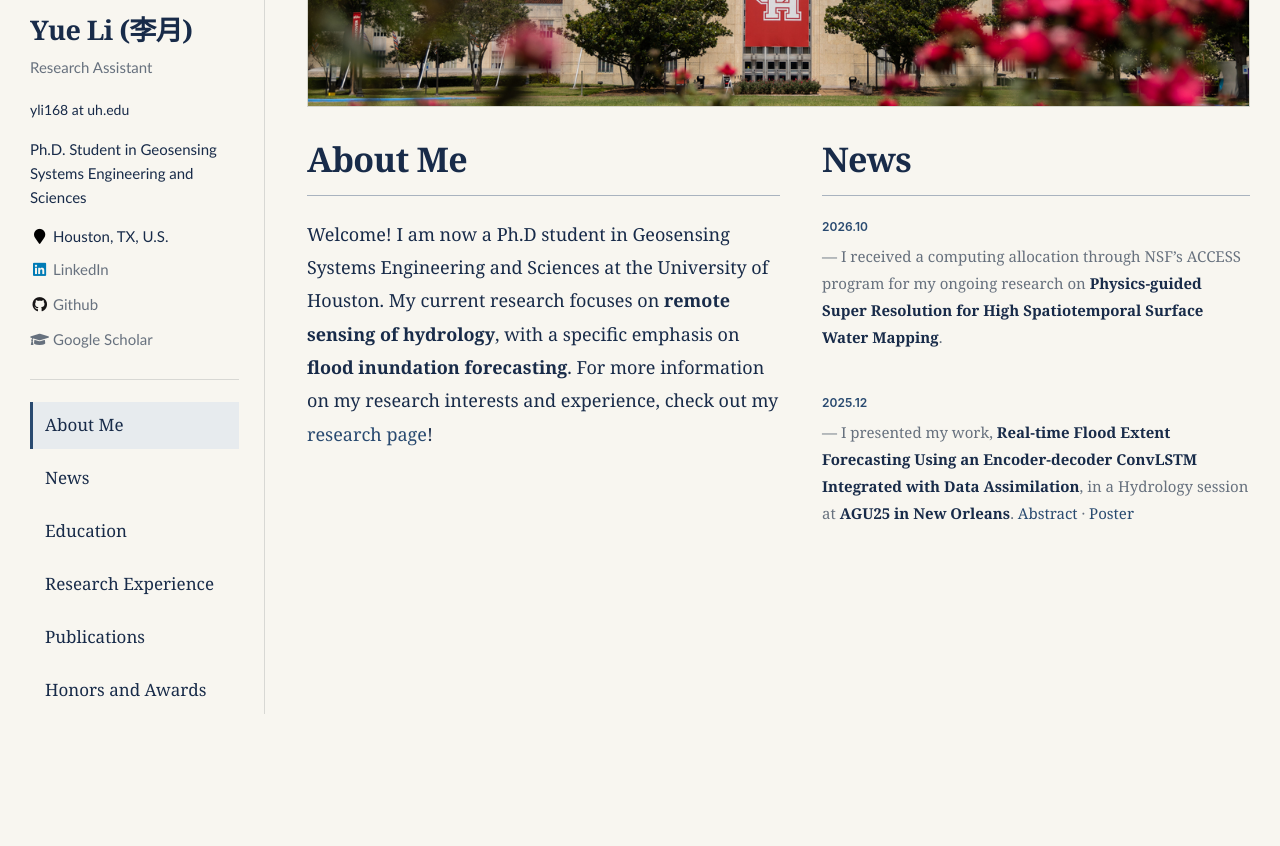
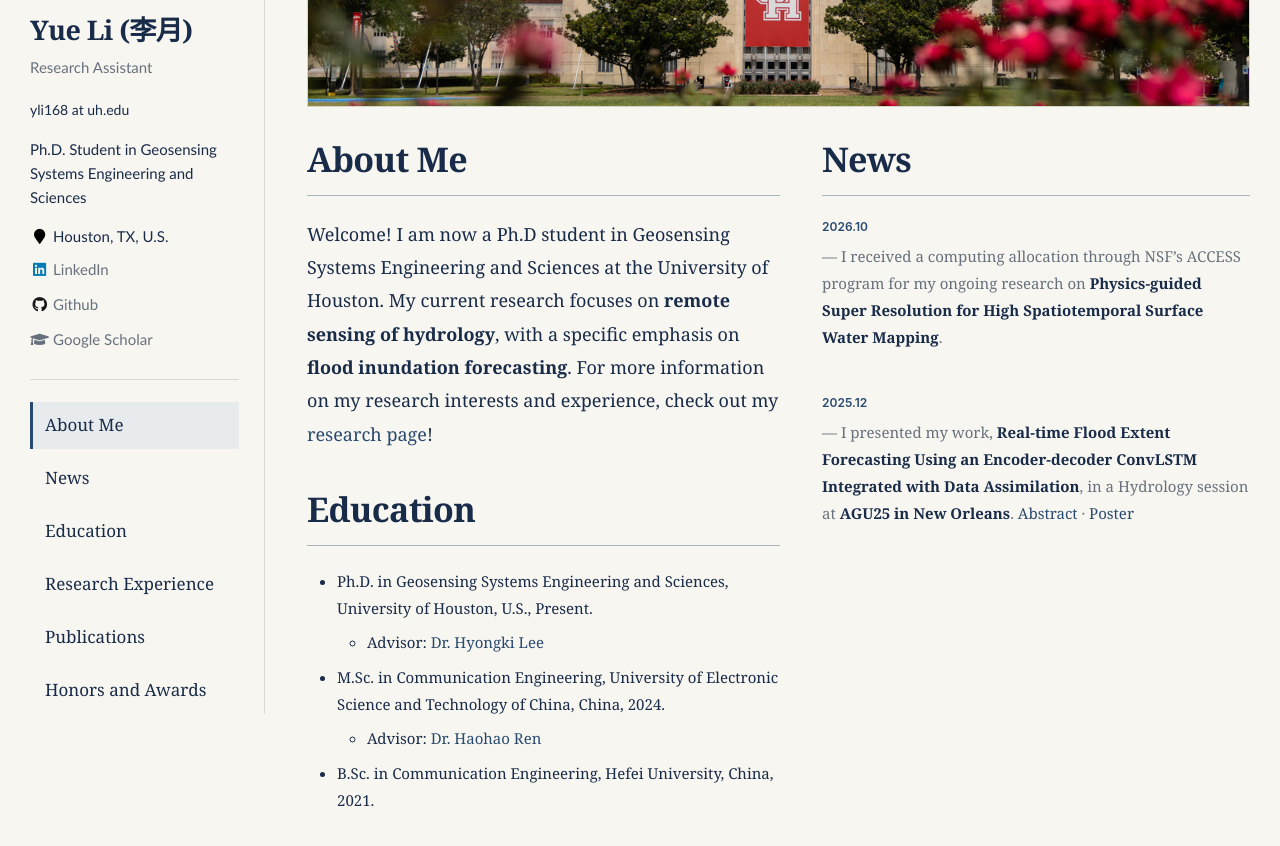
Before and after one commit to LunaLeeYue/LunaLeeYue.github.io, a Jekyll site: the page built from _pages/about.md, in a window 1280 px wide and 1093 px high, cut to the strip 184-1030 px from the top of the window. Built offline with Jekyll 4.4.1, drawn with Linux system fonts in a browser that asks for light colours.

Commit message:
Add education below About Me and remove section kickers

```diff
--- a/_pages/about.md
+++ b/_pages/about.md
@@ -15,10 +15,25 @@ redirect_from:
 <section class="site-panel home-panel" data-view="home" aria-label="About Me and News" markdown="1">
 <div class="home-banner" style="height:clamp(150px,20vw,260px)"><img src="{{ '/images/uh-cullen-flowers.jpg' | relative_url }}" alt="Ezekiel W. Cullen Building at the University of Houston, framed by flowers" style="object-position:50% 64%;filter:none"></div>
 <div class="home-columns" markdown="1">
+<div class="home-left" markdown="1">
 <div id="about-me" class="editorial-about" markdown="1">
 <h1 id="about-heading">About Me</h1>
 
 Welcome! I am now a Ph.D student in Geosensing Systems Engineering and Sciences at the University of Houston. My current research focuses on **remote sensing of hydrology**, with a specific emphasis on **flood inundation forecasting**. For more information on my research interests and experience, check out my [research page](#-experience)!
+</div>
+<div class="home-education" style="margin-top:38px;font-size:15px;line-height:1.8" markdown="1">
+<h1 id="home-education-heading">Education</h1>
+- Ph.D. in Geosensing Systems Engineering and Sciences, University of Houston, U.S., Present.
+
+  - Advisor: [Dr. Hyongki Lee](https://www.cive.uh.edu/faculty/lee)
+
+- M.Sc. in Communication Engineering, University of Electronic Science and Technology of China, China, 2024.
+
+  - Advisor:  [Dr. Haohao Ren](https://scholar.google.com/citations?hl=en&user=5G452t8AAAAJ)
+
+
+- B.Sc. in Communication Engineering, Hefei University, China, 2021.
+</div>
 </div>
 <div class="news-section" id="-news" markdown="1">
 {% include_relative includes/news.md %}
@@ -27,22 +42,18 @@ Welcome! I am now a Ph.D student in Geosensing Systems Engineering and Sciences
 </section>
 
 <section class="site-panel detail-panel" data-view="education" id="-educations" aria-label="Education" markdown="1">
-<p class="eyebrow">BACKGROUND</p>
 {% include_relative includes/education.md %}
 </section>
 
 <section class="site-panel detail-panel" data-view="publications" id="-publications" aria-label="Publications" markdown="1">
-<p class="eyebrow">RESEARCH OUTPUT</p>
 {% include_relative includes/pub.md %}
 </section>
 
 <section class="site-panel detail-panel" data-view="research" id="-experience" aria-label="Research Experience" markdown="1">
-<p class="eyebrow">SELECTED PROJECTS</p>
 {% include_relative includes/research.md %}
 </section>
 
 <section class="site-panel detail-panel" data-view="honors" id="-honors-and-awards" aria-label="Honors and Awards" markdown="1">
-<p class="eyebrow">RECOGNITION</p>
 {% include_relative includes/honers.md %}
 </section>
 </div>
```
